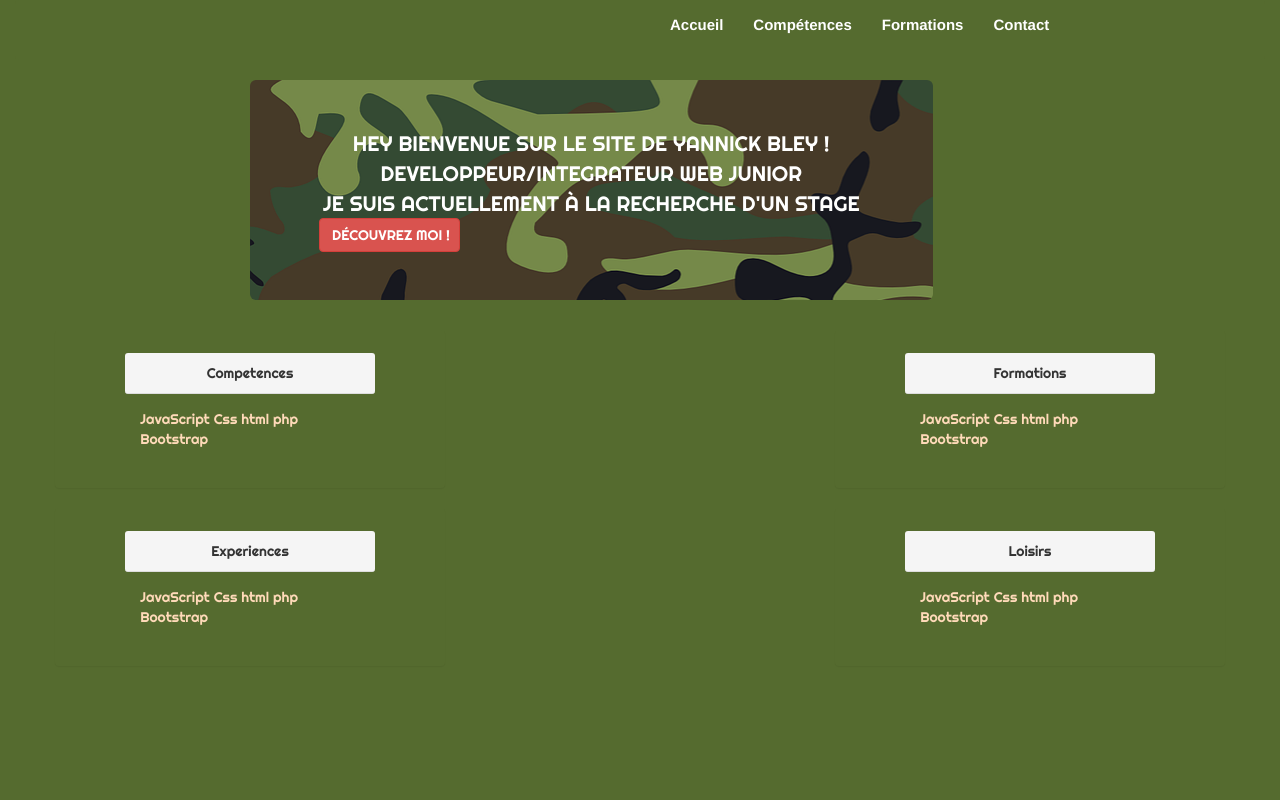
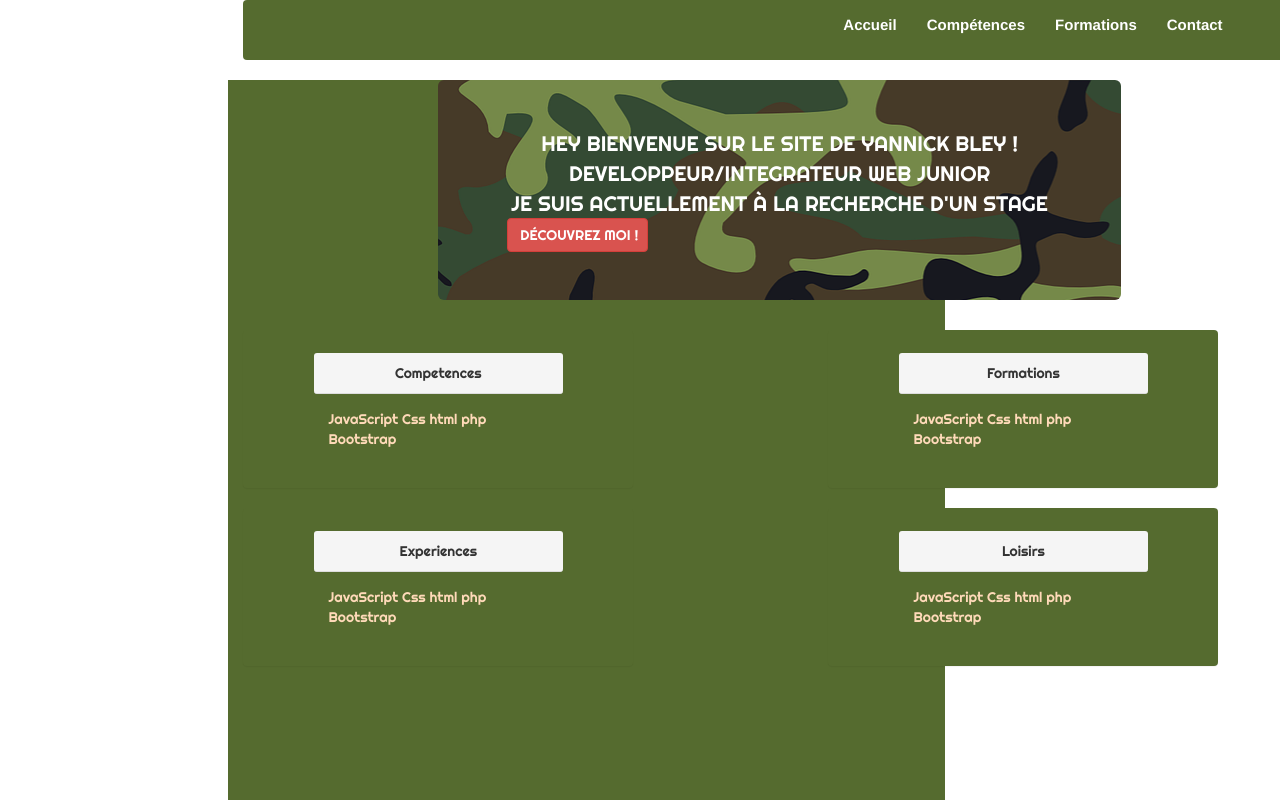
Before and after one commit to jeuneyannick/jeuneyannickbley_SITECV, a PHP site: page /index_bootstrap.php in a window 1280 px wide; the page is wider, and only the part inside the window is pictured. Run offline with PHP 8.4, Linux system fonts and the light colour scheme.

Commit message:
Commit BackFront

```diff
--- a/css/style_front.css
+++ b/css/style_front.css
@@ -1,6 +1,7 @@
 body
 {
-    background:darkolivegreen;
+    background:white
+    margin:0 auto;
 }
    .navbar-default
   {
--- a/index_bootstrap.php
+++ b/index_bootstrap.php
@@ -32,9 +32,9 @@
     <title>Site cv Yannick Bley</title>
 </head>
 <body>
-    <main class="container-fluid">
-        <nav class="navbar navbar-default navbar fixed-top">
-            <div class="container">
+    <main class="container-fluid col-md-7 col-md-offset-2">
+        <div class="container">
+            <nav class="navbar navbar-default navbar fixed-top">
                 <div class="col-lg-12">
                     <div class="col-md-6 col-md-offset-6">
                         <ul class="nav navbar-nav">
@@ -45,8 +45,8 @@
                         </ul>
                     </div>
                 </div>
-            </div>
-        </nav>
+            </nav>
+        </div>
 
 
         <section class="mastehead col-lg-12">
@@ -72,7 +72,7 @@
                             Bootstrap
                         </div>
                     </div>
-                    <div class="panel panel-default col-md-4 col-md-offset-4">
+                    <div class="panel panel-default col-md-4 col-md-offset-2">
                         <div class="panel-heading">Formations</div>
                         <div class="panel-body">
                             JavaScript
@@ -94,7 +94,7 @@
                             Bootstrap
                         </div>
                     </div>
-                    <div class="panel panel-default col-md-4 col-md-offset-4">
+                    <div class="panel panel-default col-md-4 col-md-offset-2">
                         <div class="panel-heading">Loisirs</div>
                         <div class="panel-body">
                             JavaScript
```
